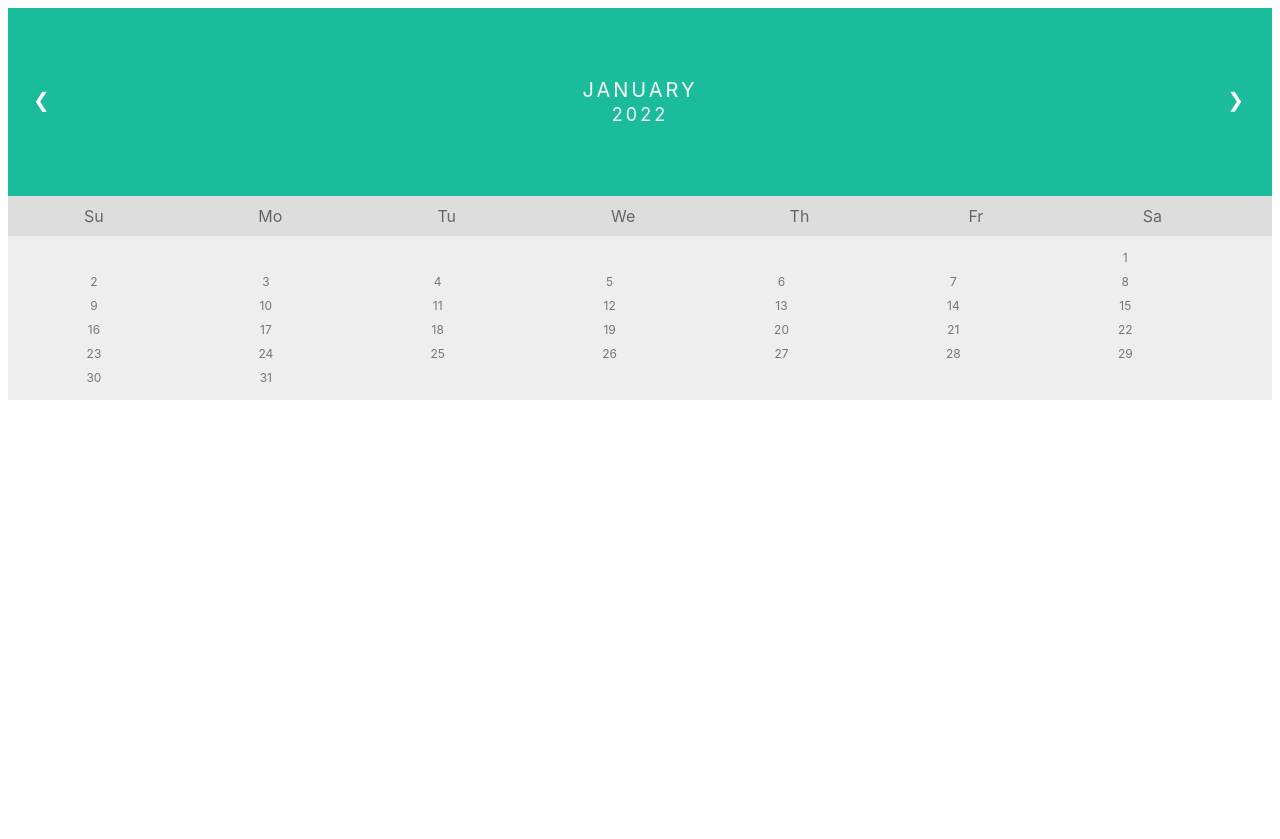
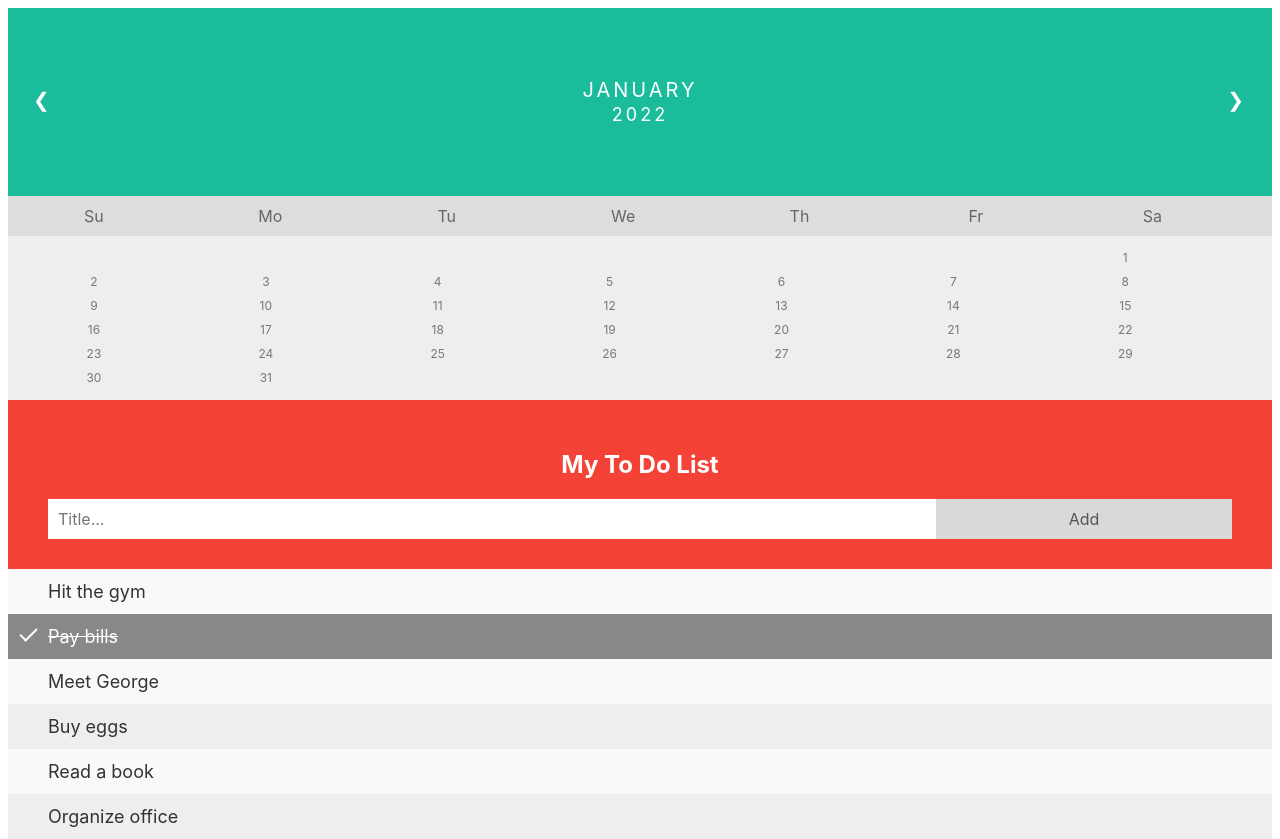
Before and after one commit to JanDN312/SpaceBarClubOwnerSide, a Svelte app in the folder Calendar/my_svelte_calendar/: page / in a window 1280 px wide. Before the commit the page ends 800 px from the top, so only its background shows below. Built offline with nearby package versions, Linux system fonts and the light colour scheme.

Commit message:
v0.2.1 to do list template added

```diff
--- a/Calendar/my_svelte_calendar/src/App.svelte
+++ b/Calendar/my_svelte_calendar/src/App.svelte
@@ -1,9 +1,11 @@
 <script>
 	import Calendar from './Calendar.svelte'
+	import Appointments from './Appointments.svelte'
 </script>
 
 <main>
 	<Calendar/>
+	<Appointments/>
 </main>
 
 
--- /dev/null
+++ b/Calendar/my_svelte_calendar/src/Appointments.svelte
@@ -0,0 +1,142 @@
+<script>
+
+</script>
+
+
+
+<section>
+    <div id="myDIV" class="header">
+        <h2>My To Do List</h2>
+        <input type="text" id="myInput" placeholder="Title...">
+        <span onclick="newElement()" class="addBtn">Add</span>
+      </div>
+
+      <ul id="myUL">
+        <li>Hit the gym</li>
+        <li class="checked">Pay bills</li>
+        <li>Meet George</li>
+        <li>Buy eggs</li>
+        <li>Read a book</li>
+        <li>Organize office</li>
+      </ul>
+</section>
+
+
+
+
+<style>
+    /* Include the padding and border in an element's total width and height */
+* {
+  box-sizing: border-box;
+}
+
+/* Remove margins and padding from the list */
+ul {
+  margin: 0;
+  padding: 0;
+}
+
+/* Style the list items */
+ul li {
+  cursor: pointer;
+  position: relative;
+  padding: 12px 8px 12px 40px;
+  background: #eee;
+  font-size: 18px;
+  transition: 0.2s;
+
+  /* make the list items unselectable */
+  -webkit-user-select: none;
+  -moz-user-select: none;
+  -ms-user-select: none;
+  user-select: none;
+}
+
+/* Set all odd list items to a different color (zebra-stripes) */
+ul li:nth-child(odd) {
+  background: #f9f9f9;
+}
+
+/* Darker background-color on hover */
+ul li:hover {
+  background: #ddd;
+}
+
+/* When clicked on, add a background color and strike out text */
+ul li.checked {
+  background: #888;
+  color: #fff;
+  text-decoration: line-through;
+}
+
+/* Add a "checked" mark when clicked on */
+ul li.checked::before {
+  content: '';
+  position: absolute;
+  border-color: #fff;
+  border-style: solid;
+  border-width: 0 2px 2px 0;
+  top: 10px;
+  left: 16px;
+  transform: rotate(45deg);
+  height: 15px;
+  width: 7px;
+}
+
+/* Style the close button */
+.close {
+  position: absolute;
+  right: 0;
+  top: 0;
+  padding: 12px 16px 12px 16px;
+}
+
+.close:hover {
+  background-color: #f44336;
+  color: white;
+}
+
+/* Style the header */
+.header {
+  background-color: #f44336;
+  padding: 30px 40px;
+  color: white;
+  text-align: center;
+}
+
+/* Clear floats after the header */
+.header:after {
+  content: "";
+  display: table;
+  clear: both;
+}
+
+/* Style the input */
+input {
+  margin: 0;
+  border: none;
+  border-radius: 0;
+  width: 75%;
+  padding: 10px;
+  float: left;
+  font-size: 16px;
+}
+
+/* Style the "Add" button */
+.addBtn {
+  padding: 10px;
+  width: 25%;
+  background: #d9d9d9;
+  color: #555;
+  float: left;
+  text-align: center;
+  font-size: 16px;
+  cursor: pointer;
+  transition: 0.3s;
+  border-radius: 0;
+}
+
+.addBtn:hover {
+  background-color: #bbb;
+}
+</style>
```
Also changed, not shown: 1 other file (tests, documents, lock files or other folders).
